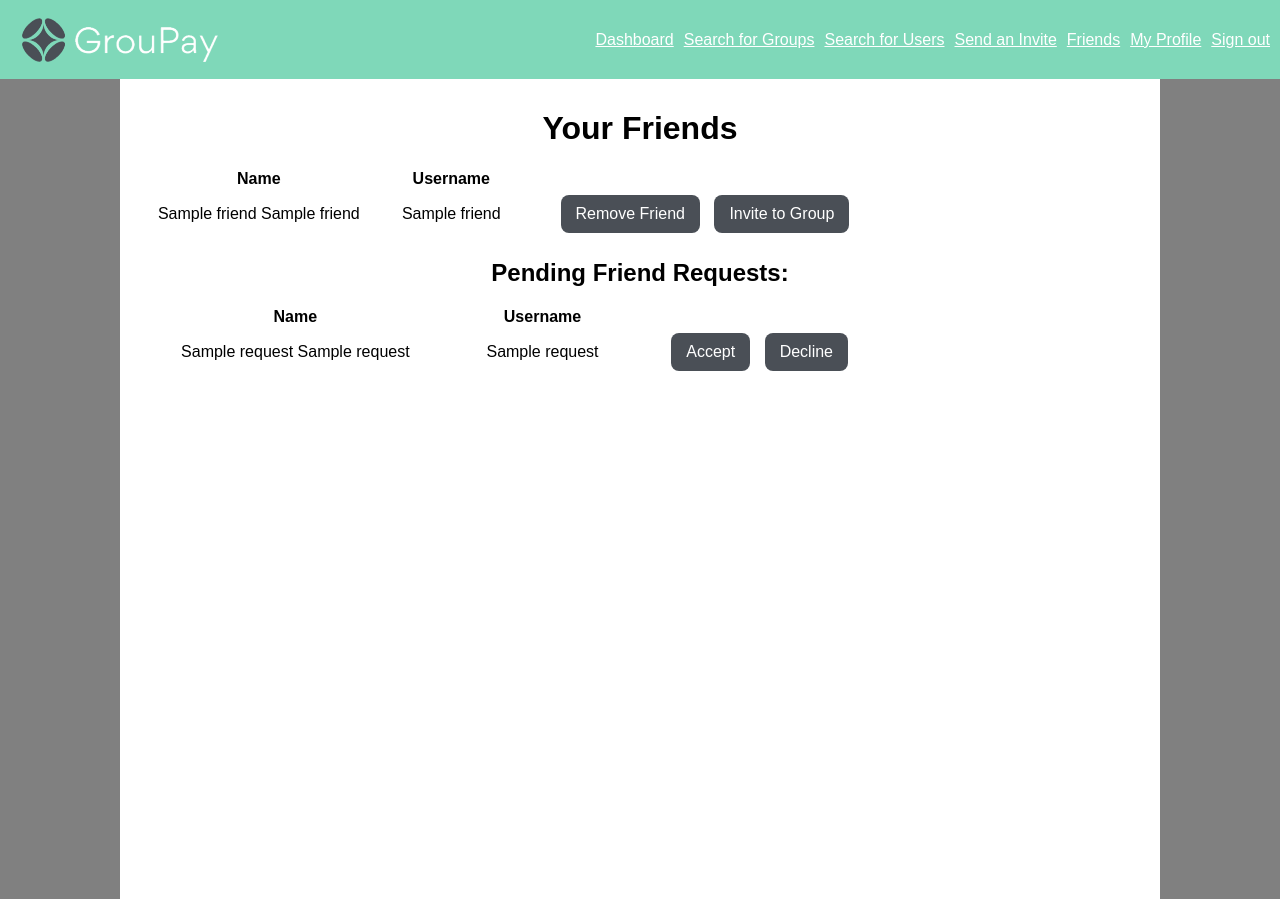
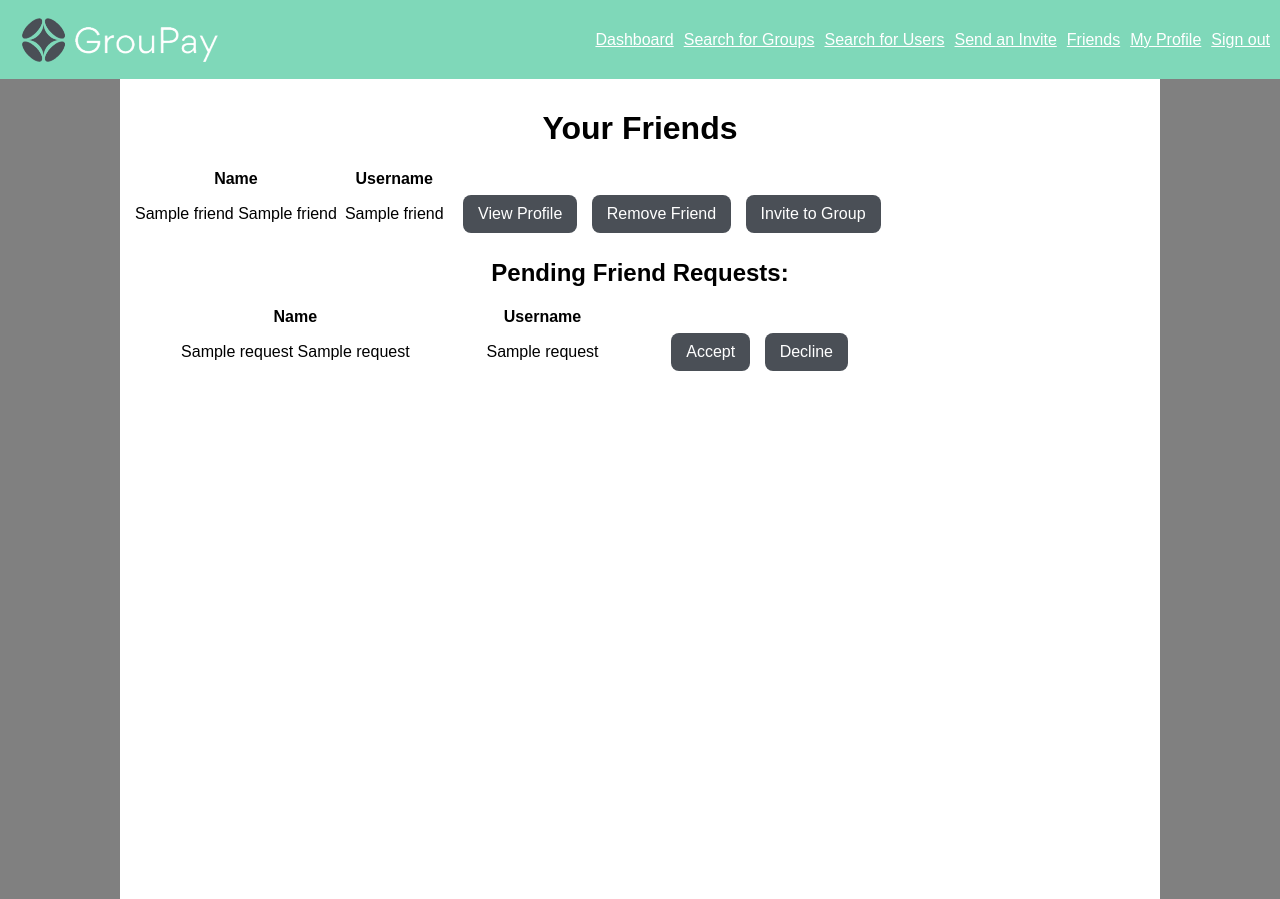
Before and after one commit to IAE21/GrouPay, a Flask app: template templates/friends.html in a window 1280 px wide. Run offline with Flask 3, Linux system fonts and the light colour scheme; the template is opened without the code that fills it: most values are stand-ins (such as "Sample title", 1, 10 or a date in 2020); some libraries are stand-ins or nearby versions.

Commit message:
Add view profile button

```diff
--- a/templates/friends.html
+++ b/templates/friends.html
@@ -117,6 +117,13 @@
                                 <td>{{ friend[1] }} {{ friend[2] }}</td>
                                 <td>{{ friend[3] }}</td>
                                 <td>
+
+                                </td>
+                                <td>
+                                    <form action="{{ url_for('viewUser', user_id=friend[0]) }}" style="display:inline;">
+                                        <input type="hidden" name="viewUser" value="{{ friend[0] }}">
+                                        <input type="submit" value="View Profile" class="button">
+                                    </form>
                                     <form method="POST" action="{{ url_for('removeFriend') }}" style="display:inline;">
                                         <input type="hidden" name="friend_id" value="{{ friend[0] }}">
                                         <input type="submit" value="Remove Friend" class="button">
```
